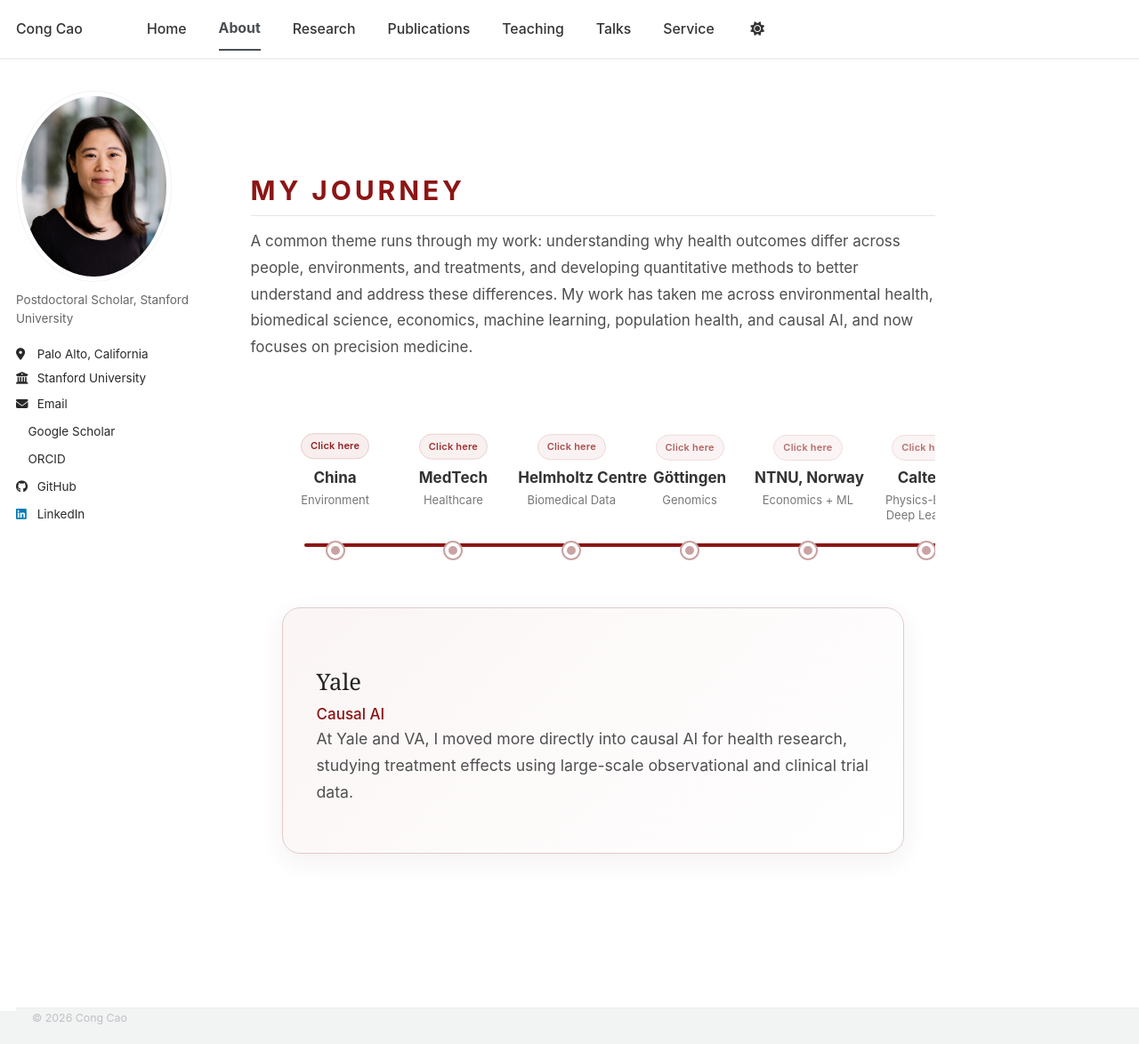
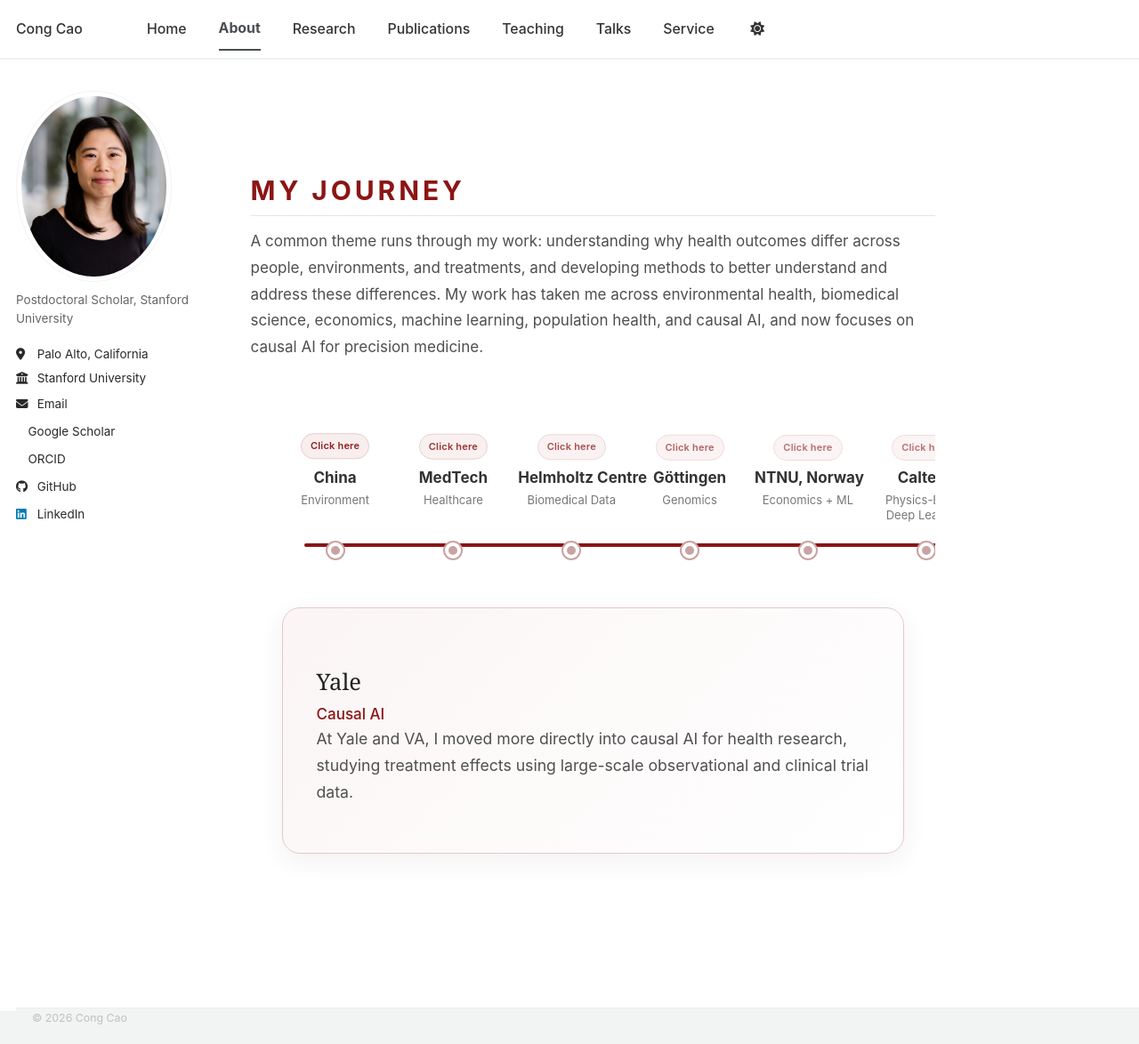
Before and after one commit to congca0/congca0.github.io, a Jekyll site: the page built from about.md, in a window 1280 px wide and 1174 px high. Shown: the whole window at 89% size. Built offline with Jekyll 4.4.1, drawn with Linux system fonts in a browser that asks for light colours; a style sheet for code colours, icons or effects is not loaded.

Commit message:
Update about.md

```diff
--- a/about.md
+++ b/about.md
@@ -510,7 +510,7 @@ permalink: /about/
     <h2>My Journey</h2>
 
     <p>
-      A common theme runs through my work: understanding why health outcomes differ across people, environments, and treatments, and developing quantitative methods to better understand and address these differences. My work has taken me across environmental health, biomedical science, economics, machine learning, population health, and causal AI, and now focuses on precision medicine.
+      A common theme runs through my work: understanding why health outcomes differ across people, environments, and treatments, and developing methods to better understand and address these differences. My work has taken me across environmental health, biomedical science, economics, machine learning, population health, and causal AI, and now focuses on causal AI for precision medicine.
     </p>
 
   </div>
```
